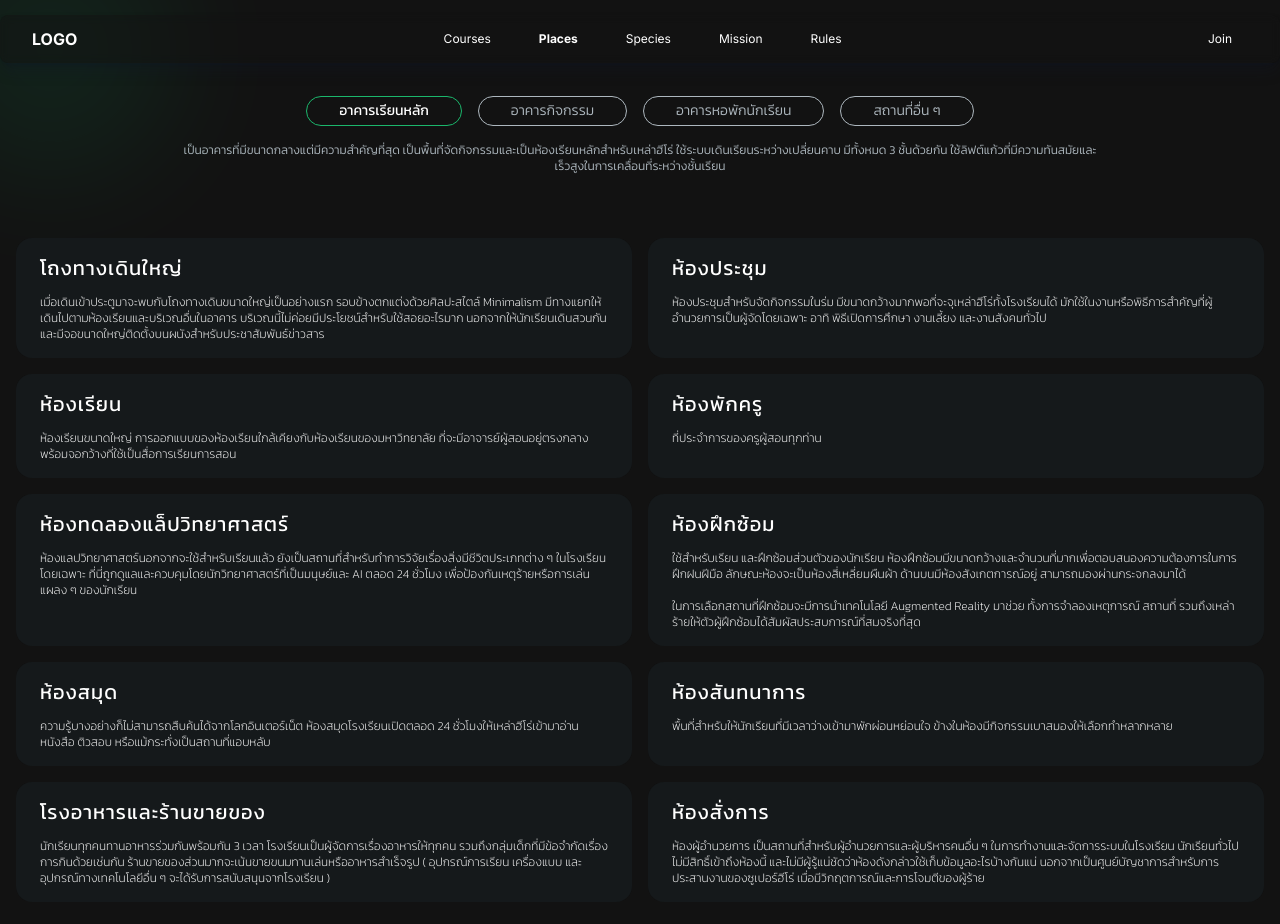
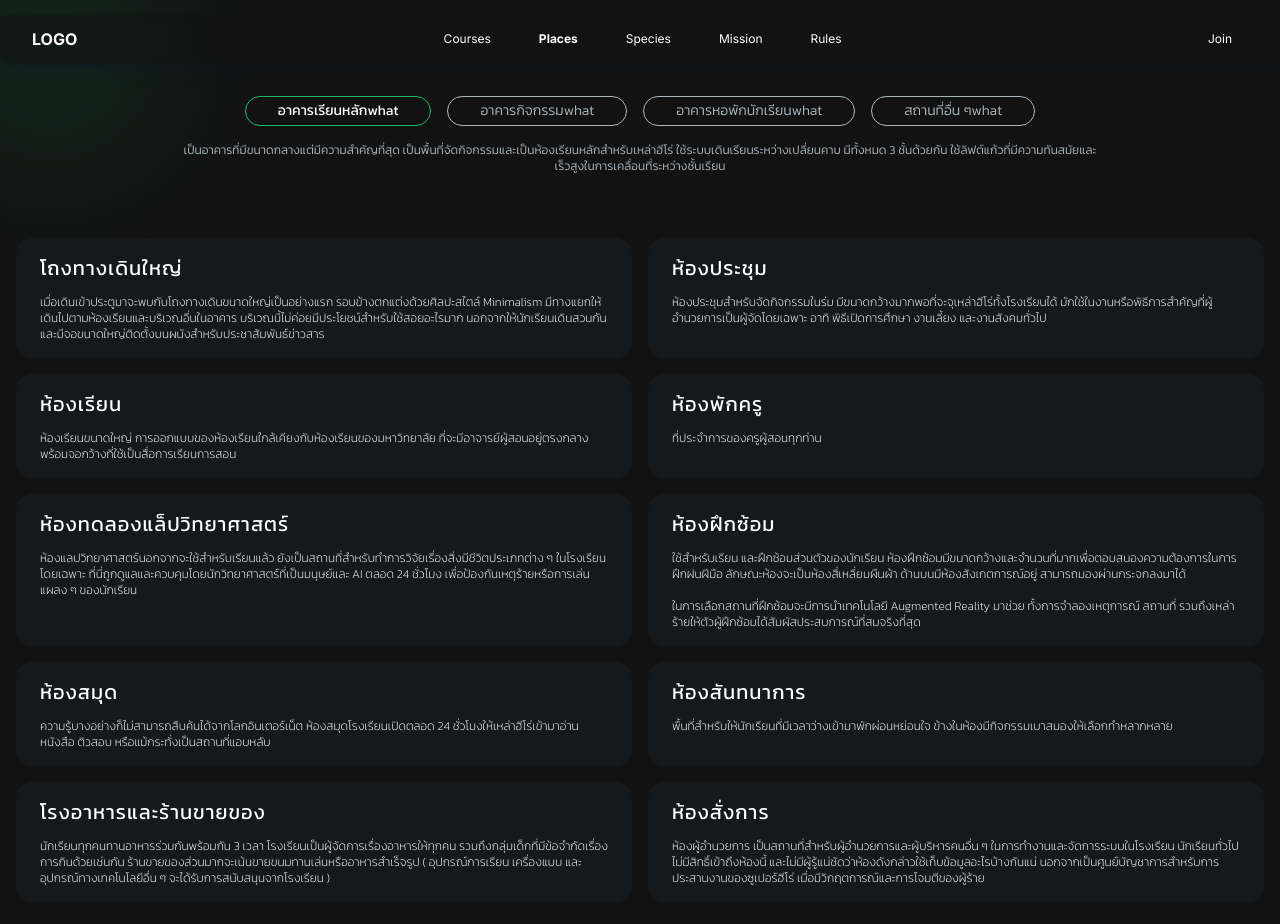
Before and after one commit to SutheeraP/AHA_AU, a Next.js app in the folder aha_au/: page /places in a window 1280 px wide. Shown: the top 924 px of the page. Built offline with nearby package versions, Linux system fonts and the light colour scheme.

Commit message:
Update page.js

```diff
--- a/aha_au/src/app/places/page.js
+++ b/aha_au/src/app/places/page.js
@@ -157,7 +157,7 @@ export default function page() {
                         : "text-faded border-faded font-light hover:text-primary"
                     }  border w-fit py-1 px-8 rounded-full cursor-pointer text-sm`}
                   >
-                    {navigate.label}
+                    {navigate.label}what
                   </div>
                 ))}
               </div>
@@ -178,7 +178,7 @@ export default function page() {
           {/* content */}
           <div className="grid md:grid-cols-2 gap-4 pt-12">
             {filterplace.map((filterplace) => (
-              <div className="h-full bg-darklight-400 w-full py-4 px-6 rounded-2xl backdrop-blur-sm">
+              <div key={filterplace.label} className="h-full bg-darklight-400 w-full py-4 px-6 rounded-2xl backdrop-blur-sm">
                 <div className="flex flex-col gap-3">
                   <div className="flex gap-4">
                     <div className="flex flex-col md:text-xl tracking-wider">
```
